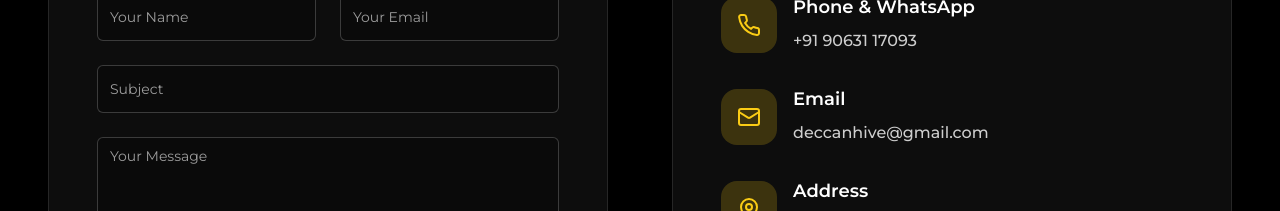
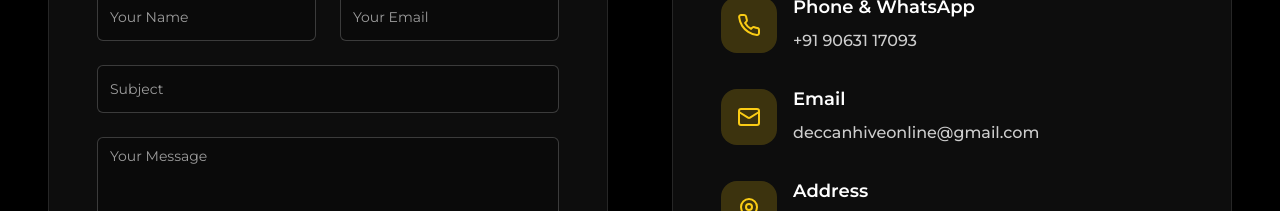
Before and after one commit to deccanhiveonline/deccanhive, a React (Vite) app: page /contact in a window 1280 px wide. Shown: the part 1020-1231 px from the top of the page. Built offline with nearby package versions, Linux system fonts and the light colour scheme.

Commit message:
Update Contact.tsx

```diff
--- a/src/pages/Contact.tsx
+++ b/src/pages/Contact.tsx
@@ -254,7 +254,7 @@ const Contact = () => {
                     </div>
                     <div className="min-w-0 flex-1">
                       <h3 className="font-semibold text-base lg:text-lg mb-2">Email</h3>
-                      <p className="text-white/80 text-sm lg:text-base font-medium break-all">deccanhive@gmail.com</p>
+                      <p className="text-white/80 text-sm lg:text-base font-medium break-all">deccanhiveonline@gmail.com</p>
                     </div>
                   </div>
 
```
